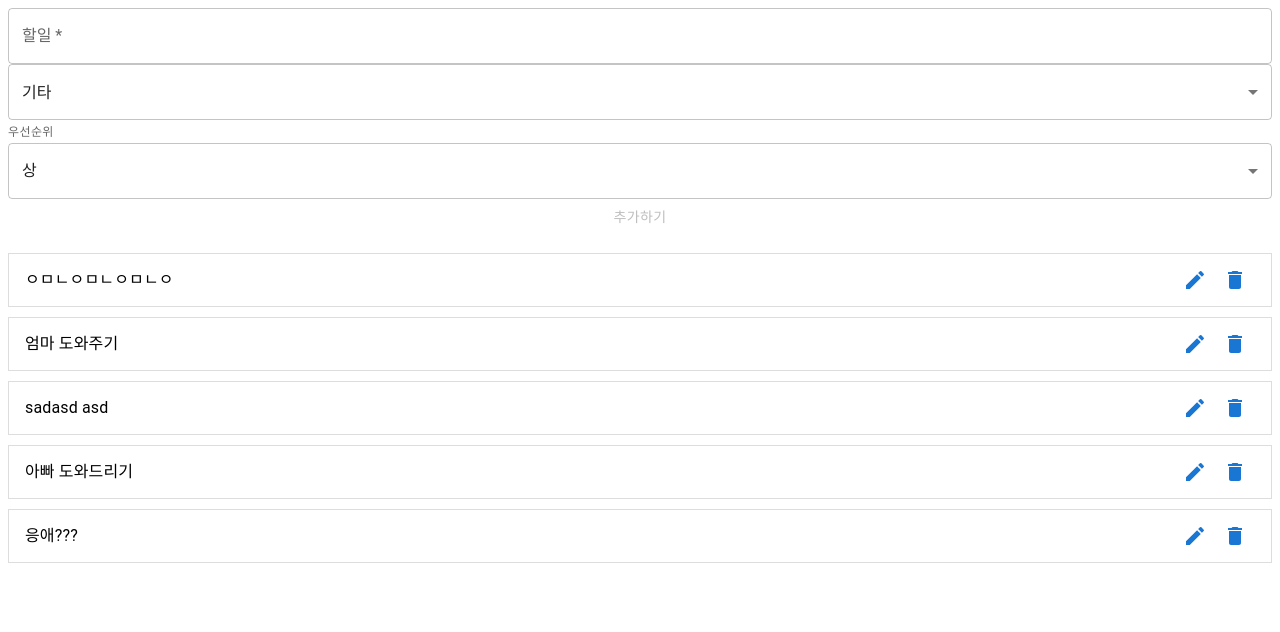
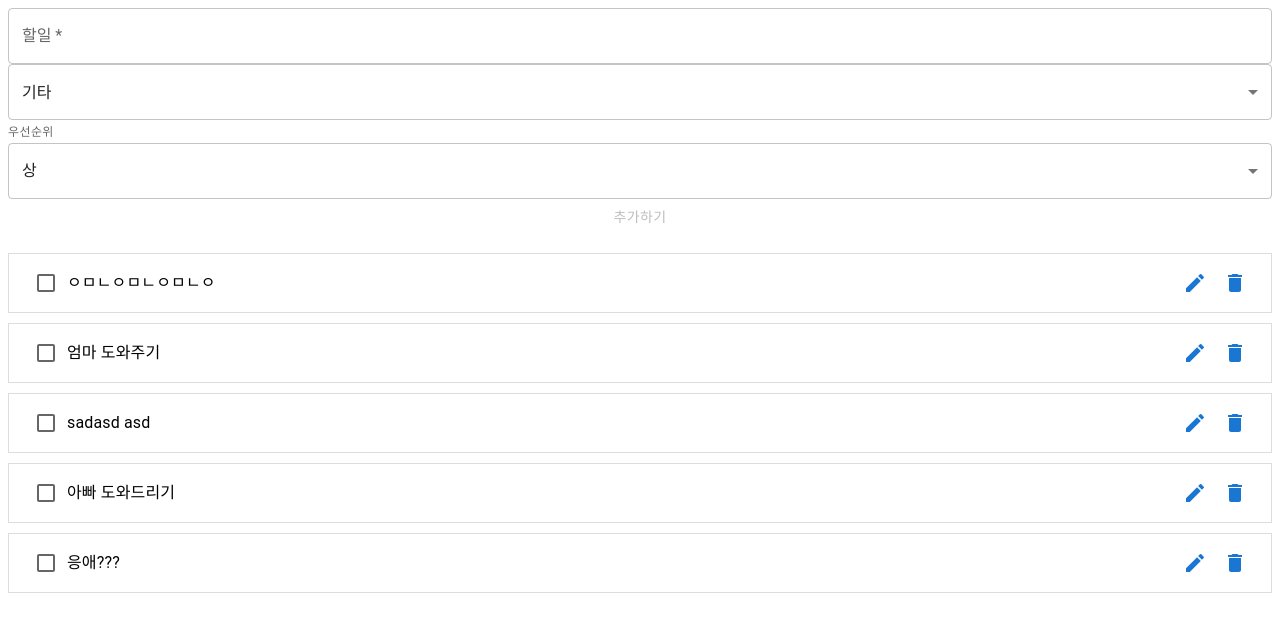
Before and after one commit to ilacilac/kstd-todo, a Next.js app: page / in a window 1280 px wide. Shown: the top 632 px of the page. Built offline with nearby package versions, Linux system fonts and the light colour scheme.

Commit message:
Feat: isDone logic

```diff
--- a/components/Todo/TodoListItem.tsx
+++ b/components/Todo/TodoListItem.tsx
@@ -1,11 +1,12 @@
 import React, { Dispatch, SetStateAction, useState } from "react";
-import { Box, Button, ListItem, Typography } from "@mui/material";
+import { Box, Button, Checkbox, ListItem, Typography } from "@mui/material";
 import DeleteIcon from "@mui/icons-material/Delete";
 import EditIcon from "@mui/icons-material/Edit";
 import { Draggable } from "react-beautiful-dnd";
 import { Todo } from "../../types/todo";
 import ModalPortal from "components/Modal/ModalPortal";
 import TodoModal from "components/Modal/TodoModal";
+import { updateTodosToServer } from "service/todos";
 
 type TodoListItemProps = {
   todo: Todo;
@@ -45,6 +46,14 @@ const TodoListItem: React.FC<TodoListItemProps> = ({
     console.log("a");
     handleOpen();
   };
+
+  const handleCheckbox = async (id: string) => {
+    const newTodos = todos.map((_todo) =>
+      _todo.id === id ? { ..._todo, isDone: !_todo.isDone } : _todo
+    );
+    setTodosArray(newTodos);
+    updateTodosToServer(newTodos);
+  };
   return (
     <>
       <Draggable draggableId={todo.id} index={index}>
@@ -55,7 +64,13 @@ const TodoListItem: React.FC<TodoListItemProps> = ({
             {...provided.draggableProps}
             {...provided.dragHandleProps}
           >
-            <Typography>{todo.task}</Typography>
+            <Box sx={{ display: "flex", alignItems: "center" }}>
+              <Checkbox
+                checked={todo.isDone}
+                onChange={() => handleCheckbox(todo.id)}
+              />
+              <Typography>{todo.task}</Typography>
+            </Box>
             <Box>
               <Button
                 sx={buttonCommonStyle}
```
